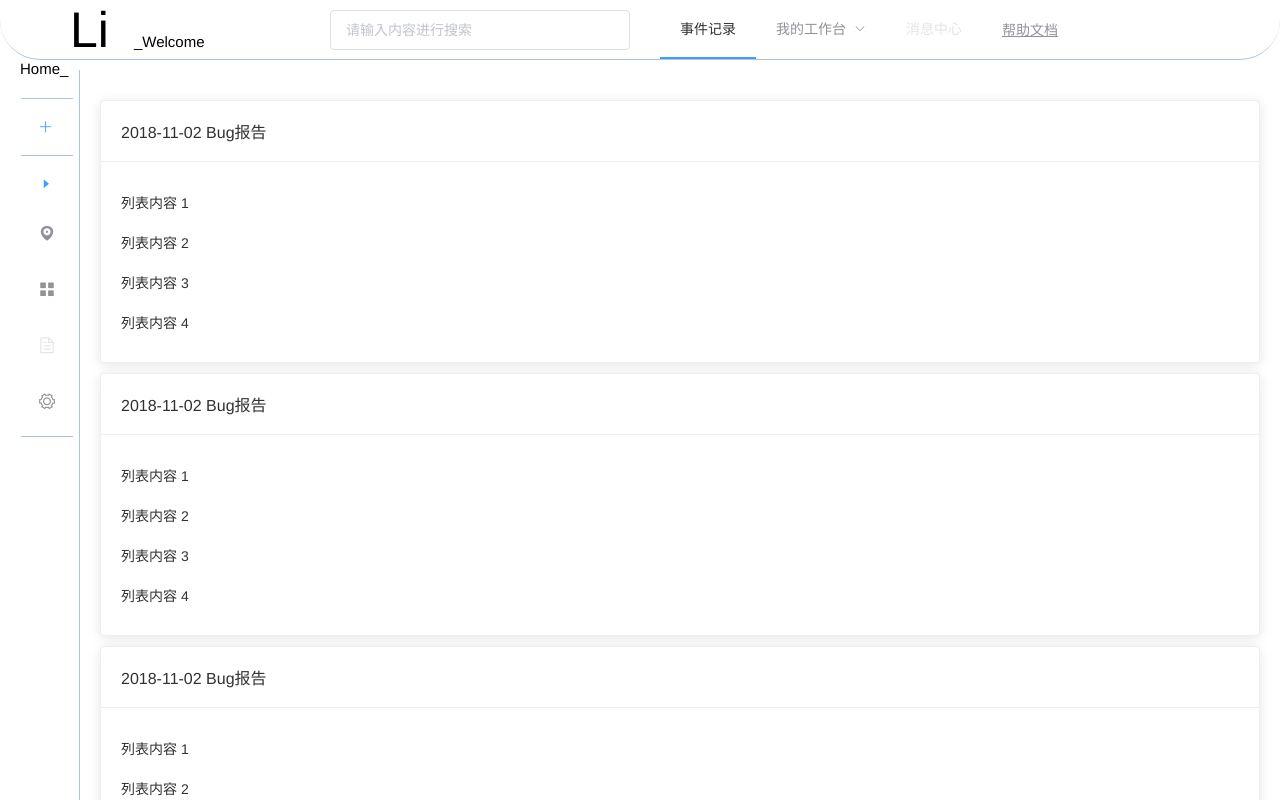
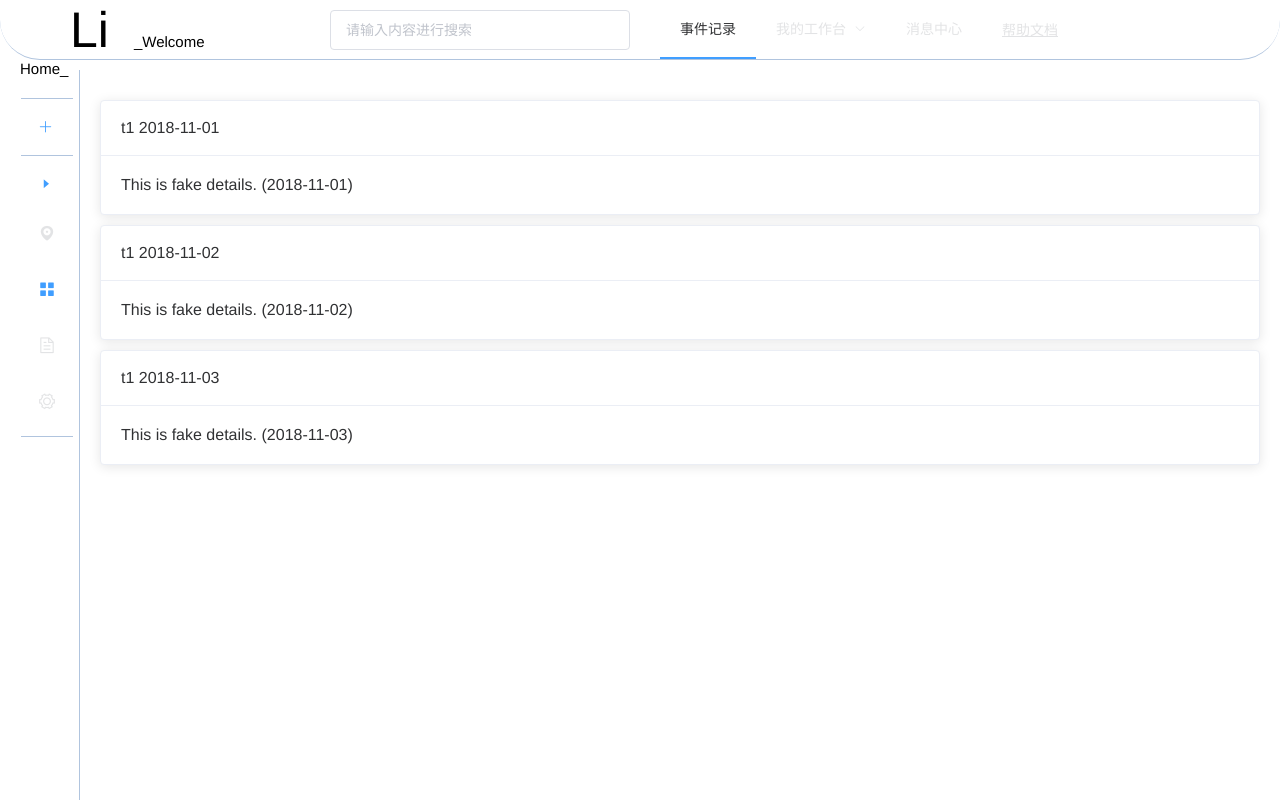
Before and after one commit to whutAutoSquad/FE_ProgressiveProject, a Vue app: page / in a window 1280 px wide. Shown: the top 800 px of the page. Built offline with nearby package versions, Linux system fonts and the light colour scheme.

Commit message:
引入vuex进行状态管理,暂时项目的整体结构还需优化,所以vuex只是简单引入,等待后续完善和修改.

```diff
--- a/package.json
+++ b/package.json
@@ -16,7 +16,8 @@
   "dependencies": {
     "element-ui": "^2.4.8",
     "vue": "^2.5.2",
-    "vue-router": "^3.0.1"
+    "vue-router": "^3.0.1",
+    "vuex": "^3.0.1"
   },
   "devDependencies": {
     "autoprefixer": "^7.1.2",
--- a/src/containers/aside/index.vue
+++ b/src/containers/aside/index.vue
@@ -4,8 +4,8 @@
     <el-button type="text" plain @click="dialogFormVisible = true" icon="el-icon-plus" ></el-button>
     <divider />
     <el-button type="text" plain @click="toggleAsideMenuCollapse" :icon="this.isCollapse ? 'el-icon-caret-right' : 'el-icon-caret-left' " style="width: 95%"></el-button>
-  	<el-menu default-active="1-4-1" class="el-menu-vertical-demo" @open="handleOpen" @close="handleClose" :collapse="isCollapse">
-      <el-submenu index="1">
+  	<el-menu default-active="2" class="el-menu-vertical-demo" @open="handleOpen" @close="handleClose" :collapse="isCollapse">
+      <el-submenu index="1" disabled>
         <template slot="title">
           <i class="el-icon-location"></i>
           <span slot="title">导航一</span>
@@ -31,7 +31,7 @@
         <i class="el-icon-document"></i>
         <span slot="title">导航三</span>
       </el-menu-item>
-      <el-menu-item index="4">
+      <el-menu-item index="4" disabled>
         <i class="el-icon-setting"></i>
         <span slot="title">导航四</span>
       </el-menu-item>
@@ -40,19 +40,16 @@
 
     <el-dialog title="收货地址" :visible.sync="dialogFormVisible">
       <el-form :model="form">
-        <el-form-item label="活动名称" :label-width="formLabelWidth">
-          <el-input v-model="form.name" autocomplete="off"></el-input>
+        <el-form-item label="标题" :label-width="formLabelWidth">
+          <el-input v-model="form.title" autocomplete="off"></el-input>
         </el-form-item>
-        <el-form-item label="活动区域" :label-width="formLabelWidth">
-          <el-select v-model="form.region" placeholder="请选择活动区域">
-            <el-option label="区域一" value="shanghai"></el-option>
-            <el-option label="区域二" value="beijing"></el-option>
-          </el-select>
+        <el-form-item label="内容详情" :label-width="formLabelWidth">
+          <el-input v-model="form.details" autocomplete="off"></el-input>
         </el-form-item>
       </el-form>
       <div slot="footer" class="dialog-footer">
         <el-button @click="dialogFormVisible = false">取 消</el-button>
-        <el-button type="primary" @click="dialogFormVisible = false">确 定</el-button>
+        <el-button type="primary" @click="insertData">确 定</el-button>
       </div>
     </el-dialog>
 
@@ -60,27 +57,22 @@
 </template>
 
 <script>
+import { mapActions } from 'vuex'
+
 export default {
   data() {
     return {
       isCollapse: true,
 
       gridData: [{
-        date: '2016-05-02',
-        name: '王小虎',
-        address: '上海市普陀区金沙江路 1518 弄'
+        title: 'This is a title.',
+        details: 'This is the details.'
       }],
       dialogTableVisible: false,
       dialogFormVisible: false,
       form: {
-        name: '',
-        region: '',
-        date1: '',
-        date2: '',
-        delivery: false,
-        type: [],
-        resource: '',
-        desc: ''
+        title: '',
+        details: '',
       },
       formLabelWidth: '120px'
     };
@@ -97,7 +89,13 @@ export default {
     },
     insertItem() {
       console.log('insertItem');
+    },
+    insertData () {
+      this.$store.dispatch('insertData', this.form);
+      this.dialogFormVisible = false;
+      console.log(this.form);
     }
+
   }
 }
 </script>
--- a/src/containers/header/iMenu/index.vue
+++ b/src/containers/header/iMenu/index.vue
@@ -2,14 +2,14 @@
   <section class="i-menu">
     <el-menu :default-active="activeIndex" class="el-menu-no-bottom-border" mode="horizontal" @select="handleSelect">
       <el-menu-item index="1">事件记录</el-menu-item>
-      <el-submenu index="2">
+      <el-submenu index="2" disabled>
         <template slot="title">我的工作台</template>
         <el-menu-item index="2-1">通讯录</el-menu-item>
         <el-menu-item index="2-2">地图中心</el-menu-item>
         <el-menu-item index="2-3">图片中心</el-menu-item>
       </el-submenu>
       <el-menu-item index="3" disabled>消息中心</el-menu-item>
-      <el-menu-item index="4"><a href="#">帮助文档</a></el-menu-item>
+      <el-menu-item index="4" disabled><a href="#">帮助文档</a></el-menu-item>
     </el-menu>
   </section>
 </template>
--- a/src/containers/main/index.vue
+++ b/src/containers/main/index.vue
@@ -1,11 +1,11 @@
 <template>
   <section class="main">
-    <el-card v-for="cnt in 3" :key="cnt" shadow="always" class="i-card" >
+    <el-card v-for="item in cardsData" :key="item.title" shadow="always" class="i-card" >
       <div slot="header">
-        2018-11-02 Bug报告
+        {{ item.title }}
       </div>
-      <div v-for="cnt in 4" :key="cnt" class="text item">
-        {{'列表内容 ' + cnt }}
+      <div>
+        {{ item.details }}
       </div>
     </el-card>
   </section>
@@ -13,10 +13,10 @@
 
 <script>
 export default {
-  name: 'iMain',
-  data () {
-    return {
-
+  computed: {
+    cardsData() {
+      console.log(this.$store.state)
+      return this.$store.state.init.cardsData
     }
   }
 }
--- a/src/main.js
+++ b/src/main.js
@@ -3,6 +3,7 @@
 import Vue from 'vue'
 import App from './App'
 import router from './router'
+import store from './store'
 
 import ElementUI from 'element-ui'
 import 'element-ui/lib/theme-chalk/index.css'
@@ -16,6 +17,7 @@ Vue.config.productionTip = false
 new Vue({
   el: '#app',
   router,
+  store,
   components: { App },
   template: '<App/>'
 })
--- /dev/null
+++ b/src/store/index.js
@@ -0,0 +1,11 @@
+import Vue from 'vue'
+import Vuex from 'vuex'
+import init from './init'
+Vue.use(Vuex);
+const store = new Vuex.Store({
+  modules: {
+    init
+  }
+})
+
+export default store
--- /dev/null
+++ b/src/store/init.js
@@ -0,0 +1,31 @@
+const systemConfig = {
+    state: {
+      cardsData: [{
+        title: 't1 2018-11-01',
+        details: 'This is fake details. (2018-11-01)'
+      },{
+        title: 't1 2018-11-02',
+        details: 'This is fake details. (2018-11-02)'
+      },{
+        title: 't1 2018-11-03',
+        details: 'This is fake details. (2018-11-03)'
+      }]
+    },
+    mutations: {
+        INSERT_DATA: (state, { title, details }) => {
+          if (title && details) {
+            state.cardsData.push({
+              title,
+              details
+            })
+          }
+        }
+    },
+    actions: {
+        insertData({commit}, value) {
+          commit('INSERT_DATA',value);
+        }
+    }
+}
+
+export default systemConfig
```
Also changed, not shown: src/containers/dialog/index.vue (+1 -12 lines).
